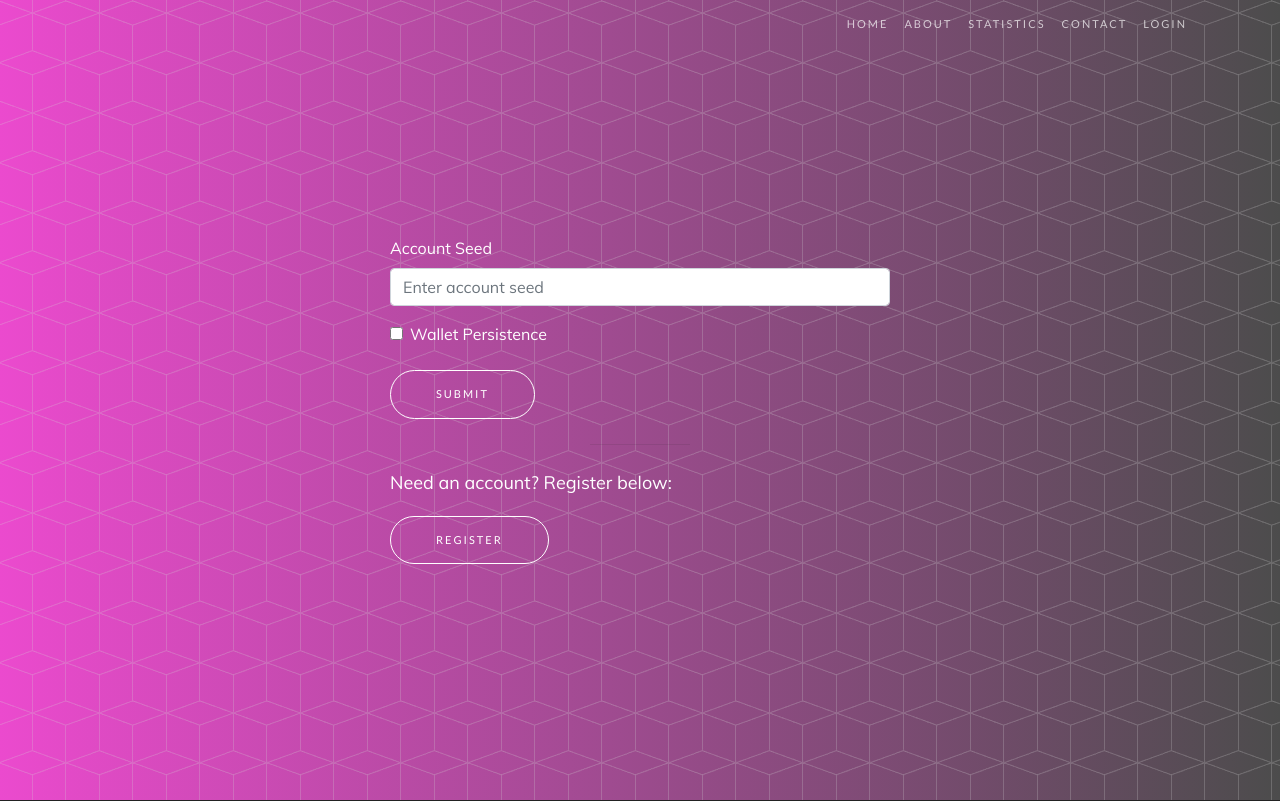
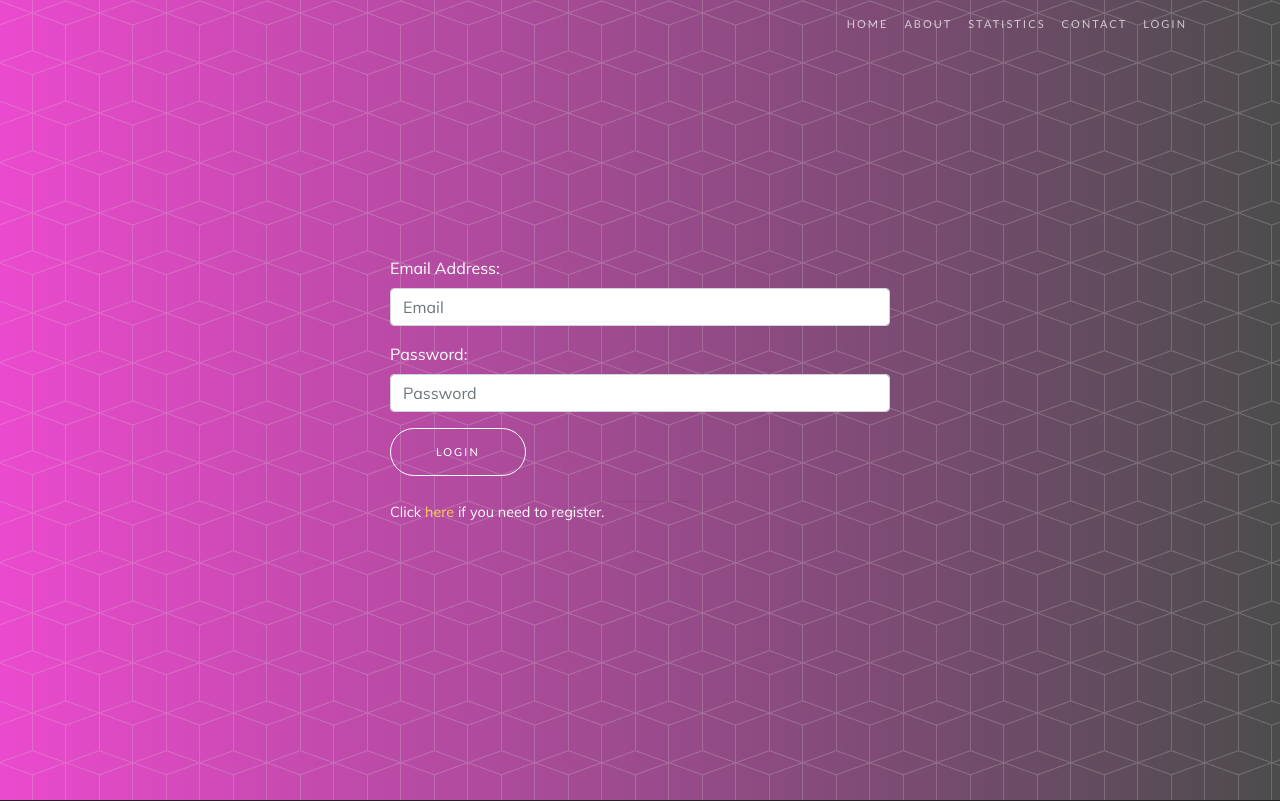
Before and after one commit to ArqTras/wowwallet, a Flask app: page /login in a window 1280 px wide. Shown: the top 801 px of the page. Run offline with Flask 2, Linux system fonts and the light colour scheme; parts of the project's set-up code (start-up, migrations or seed data) failed here and were passed over; some libraries are stand-ins or nearby versions.

Commit message:
implement registration, login, starting wallet dashboard

```diff
--- a/requirements.txt
+++ b/requirements.txt
@@ -6,3 +6,4 @@ requests
 Flask-WTF
 flask_sqlalchemy
 flask-bcrypt
+flask-login
--- a/wowstash/blueprints/__init__.py
+++ b/wowstash/blueprints/__init__.py
@@ -1,3 +1,3 @@
-from .account import account_bp
+from .wallet import wallet_bp
 from .authentication import authentication_bp
 from .meta import meta_bp
--- a/wowstash/blueprints/authentication/routes.py
+++ b/wowstash/blueprints/authentication/routes.py
@@ -1,27 +1,79 @@
-from flask import request, render_template, session, redirect, url_for
+from flask import request, render_template, session, redirect, url_for, flash
+from flask_login import login_user, logout_user, current_user
 from wowstash.blueprints.authentication import authentication_bp
-from wowstash.forms import Register
+from wowstash.forms import Register, Login
 from wowstash.models import User
+from wowstash.library.jsonrpc import wallet
+from wowstash.factory import db, bcrypt
 
 
 @authentication_bp.route("/register", methods=["GET", "POST"])
 def register():
     form = Register()
+    if current_user.is_authenticated:
+        flash('Already registered and authenticated.')
+        return redirect(url_for('wallet.dashboard'))
+
     if form.validate_on_submit():
-        print(dir(User))
-        # user = User.query
-        user = User.objects.filter(email=form.email.data)
-        print(user)
-        return "ok"
-    else:
-        print(form)
+        # Check if Wownero wallet is available
+        if wallet.connected is False:
+            flash('Wallet RPC interface is unavailable at this time. Try again later.')
+            return redirect(url_for('authentication.register'))
+
+        # Check if email already exists
+        user = User.query.filter_by(email=form.email.data).first()
+        if user:
+            flash('This email is already registered.')
+            return redirect(url_for('authentication.login'))
+
+        # Create new subaddress
+        subaddress = wallet.new_address(label=form.email.data)
+
+        # Save new user
+        user = User(
+            email=form.email.data,
+            password=bcrypt.generate_password_hash(form.password.data).decode('utf8'),
+            subaddress_index=subaddress[0]
+        )
+        db.session.add(user)
+        db.session.commit()
+
+        # Login user and redirect to wallet page
+        login_user(user)
+        return redirect(url_for('wallet.dashboard'))
+
     return render_template("authentication/register.html", form=form)
 
 @authentication_bp.route("/login", methods=["GET", "POST"])
 def login():
-    return render_template("authentication/login.html")
+    form = Login()
+    if current_user.is_authenticated:
+        flash('Already registered and authenticated.')
+        return redirect(url_for('wallet.dashboard'))
+
+    if form.validate_on_submit():
+        # Check if user doesn't exist
+        user = User.query.filter_by(email=form.email.data).first()
+        if not user:
+            flash('Invalid username or password.')
+            return redirect(url_for('authentication.login'))
+
+        # Check if password is correct
+        password_matches = bcrypt.check_password_hash(
+            user.password,
+            form.password.data
+        )
+        if not password_matches:
+            flash('Invalid username or password.')
+            return redirect(url_for('authentication.login'))
+
+        # Login user and redirect to wallet page
+        login_user(user)
+        return redirect(url_for('wallet.dashboard'))
+
+    return render_template("authentication/login.html", form=form)
 
 @authentication_bp.route("/logout")
 def logout():
-    session.clear()
-    return redirect(url_for('index'))
+    logout_user()
+    return redirect(url_for('meta.index'))
--- a/wowstash/blueprints/account/__init__.py
+++ b/wowstash/blueprints/wallet/__init__.py
@@ -1,5 +1,5 @@
 from flask import Blueprint
 
-account_bp = Blueprint("account", __name__)
+wallet_bp = Blueprint("wallet", __name__)
 
 from . import routes
--- a/wowstash/config.example.py
+++ b/wowstash/config.example.py
@@ -11,7 +11,7 @@ DAEMON_PASS = ''
 # Wallet
 WALLET_PROTO = 'http'
 WALLET_HOST = 'localhost'
-WALLET_PORT = 8888
+WALLET_PORT = 9999
 WALLET_USER = 'yyyyy'
 WALLET_PASS = 'xxxxx'
 
--- a/wowstash/forms.py
+++ b/wowstash/forms.py
@@ -1,8 +1,15 @@
 from flask_wtf import FlaskForm
-from wtforms import StringField
+from wtforms import StringField, BooleanField
 from wtforms.validators import DataRequired
 
 
 class Register(FlaskForm):
     email = StringField('Email Address:', validators=[DataRequired()], render_kw={"placeholder": "Email", "class": "form-control", "type": "email"})
     password = StringField('Password:', validators=[DataRequired()], render_kw={"placeholder": "Password", "class": "form-control", "type": "password"})
+    faq_reviewed = BooleanField('FAQ Reviewed:', validators=[DataRequired()], render_kw={"class": "form-control-span"})
+    terms_reviewed = BooleanField('Terms Reviewed:', validators=[DataRequired()], render_kw={"class": "form-control-span"})
+    privacy_reviewed = BooleanField('Privacy Policy Reviewed:', validators=[DataRequired()], render_kw={"class": "form-control-span"})
+
+class Login(FlaskForm):
+    email = StringField('Email Address:', validators=[DataRequired()], render_kw={"placeholder": "Email", "class": "form-control", "type": "email"})
+    password = StringField('Password:', validators=[DataRequired()], render_kw={"placeholder": "Password", "class": "form-control", "type": "password"})
--- a/wowstash/templates/authentication/login.html
+++ b/wowstash/templates/authentication/login.html
@@ -12,26 +12,26 @@
         <div class="row h-100">
           <div class="col-lg-12 my-auto">
             <div class="header-content mx-auto">
-              <form method="post" action="/login">
-                <div class="form-group">
-                  <label for="seed">Account Seed</label>
-                  <input type="text" class="form-control" name="seed" placeholder="Enter account seed">
-                </div>
-                <div class="form-check">
-                  <input type="checkbox" class="form-check-input" name="persistence">
-                  <label class="form-check-label" for="persistence">Wallet Persistence</label>
-                </div>
-                {% if error %}
-                  <p>{{ error }}</p>
-                {% endif %}
-                <br>
-                <span>
-                  <button type="submit" class="btn btn-link btn-outline btn-xl">Submit</button>
-                </span>
+              <form method="POST" action="{{ url_for('authentication.login') }}">
+                  {{ form.csrf_token }}
+                  {% for f in form %}
+                    {% if f.name != 'csrf_token' %}
+                      <div class="form-group">
+                        {{ f.label }}
+                        {{ f }}
+                      </div>
+                    {% endif %}
+                  {% endfor %}
+                  <ul>
+                  {% for field, errors in form.errors.items() %}
+                      <li>{{ form[field].label }}: {{ ', '.join(errors) }}</li>
+                  {% endfor %}
+                </ul>
+                  <input type="submit" value="Login" class="btn btn-link btn-outline btn-xl">
               </form>
-              <hr><br>
-              <p>Need an account? Register below:</p>
-              <a href="{{ url_for('authentication.register') }}" class="btn btn-outline btn-xl">Register</a>
+              <hr>
+              <p class="small">Click <a href="{{ url_for('authentication.register') }}" class="">here</a> if you need to register.</p>
+
             </div>
           </div>
         </div>
--- a/wowstash/templates/index.html
+++ b/wowstash/templates/index.html
@@ -13,8 +13,12 @@
           <div class="col-lg-7 my-auto">
             <div class="header-content mx-auto">
               <h1 class="mb-5">Manage your Wownero funds securely and anonymously.</h1>
+              {% if current_user.is_authenticated %}
+              <a href="{{ url_for('wallet.dashboard') }}" class="btn btn-outline btn-xl">Wallet Dashboard</a>
+              {% else %}
               <a href="{{ url_for('authentication.register') }}" class="btn btn-outline btn-xl">Register</a>
               <a href="{{ url_for('authentication.login') }}" class="btn btn-outline btn-xl">Login</a>
+              {% endif %}
             </div>
           </div>
           <div class="col-lg-5 my-auto">
--- a/wowstash/templates/navbar.html
+++ b/wowstash/templates/navbar.html
@@ -12,13 +12,17 @@
           <li class="nav-item"><a class="nav-link js-scroll-trigger" href="#about">About</a></li>
           <li class="nav-item"><a class="nav-link js-scroll-trigger" href="#statistics">Statistics</a></li>
           <li class="nav-item"><a class="nav-link js-scroll-trigger" href="#contact">Contact</a></li>
-          <li class="nav-item"><a class="nav-link" href="/login">Login</a></li>
         {% else %}
           <li class="nav-item"><a class="nav-link" href="/">Home</a></li>
           <li class="nav-item"><a class="nav-link" href="/#about">About</a></li>
           <li class="nav-item"><a class="nav-link" href="/#statistics">Statistics</a></li>
           <li class="nav-item"><a class="nav-link" href="/#contact">Contact</a></li>
-          <li class="nav-item"><a class="nav-link" href="/login">Login</a></li>
+        {% endif %}
+        {% if current_user.is_authenticated %}
+          <li class="nav-item"><a class="nav-link" href="{{ url_for('wallet.dashboard') }}">Wallet</a></li>
+          <li class="nav-item"><a class="nav-link" href="{{ url_for('authentication.logout') }}">Logout</a></li>
+        {% else %}
+          <li class="nav-item"><a class="nav-link" href="{{ url_for('authentication.login') }}">Login</a></li>
         {% endif %}
       </ul>
     </div>
```
Also changed, not shown: wowstash/blueprints/account/routes.py (deleted, +0 -28 lines), wowstash/blueprints/wallet/routes.py (added, +21 -0 lines), wowstash/factory.py (+14 -2 lines), wowstash/library/jsonrpc.py (+38 -1 lines), wowstash/models.py (+20 -5 lines), wowstash/templates/account/dashboard.html (renamed from wowstash/templates/account.html, +43 -14 lines).
